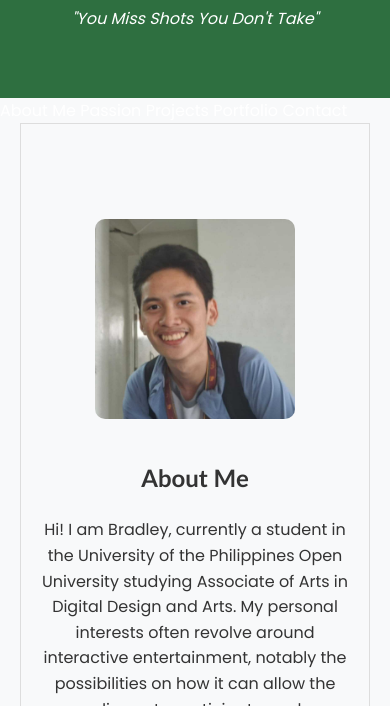
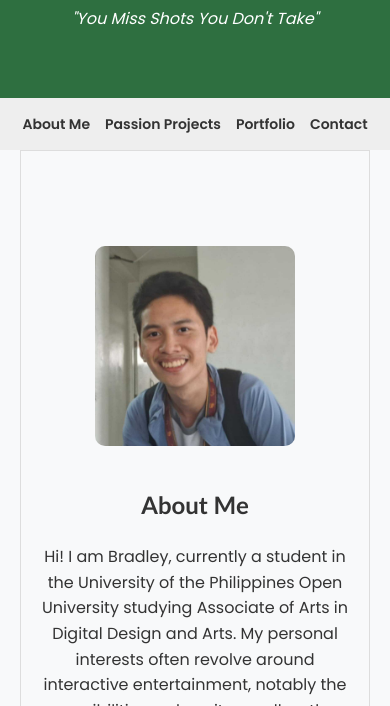
Before and after one commit to serb-web/171-Final-Project, a plain HTML site: page index.html in a window 390 px wide. Shown: the part 138-844 px from the top of the page. Drawn offline with Linux system fonts and the light colour scheme.

Commit message:
style.css

```diff
--- a/style.css
+++ b/style.css
@@ -2,6 +2,10 @@
 
 * {
     box-sizing: border-box;
+}
+
+html {
+    scroll-behavior: smooth;
 }
 
 body {
@@ -23,7 +27,27 @@ footer {
     text-align: center;
     padding: 50px;
     background-color: #2e6f40;
-	color: #FFFFFF;
+    color: #FFFFFF;
+}
+
+.navbar {
+    display: flex;
+    justify-content: center;
+    align-items: center;
+    gap: 40px;
+    padding: 15px;
+    background-color: #eeeeee;
+}
+
+.navbar a {
+    color: #333;
+    text-decoration: none;
+    font-weight: 600;
+}
+
+.navbar a:hover {
+    color: #2e6f40;
+    text-decoration: underline;
 }
 
 main {
@@ -40,8 +64,7 @@ section {
     display: flex;
     align-items: flex-start;
     gap: 50px;
-
-	border-bottom: 1px solid #dddddd;
+    border-bottom: 1px solid #dddddd;
     padding-bottom: 50px;
     margin-bottom: 75px;
 }
@@ -51,7 +74,6 @@ section {
     max-width: 300px;
     height: auto;
     border-radius: 10px;
-
 }
 
 .about {
@@ -146,8 +168,19 @@ footer ul {
         gap: 20px;
         text-align: center;
     }
-	.donut,
+    .donut,
     .car {
         width: 100%;
     }
 }
+
+@media (max-width: 600px) {
+    .navbar {
+        gap: 15px;
+        flex-wrap: wrap;
+        padding: 15px 10px;
+    }
+    .navbar a {
+        font-size: 14px;
+    }
+}
```
